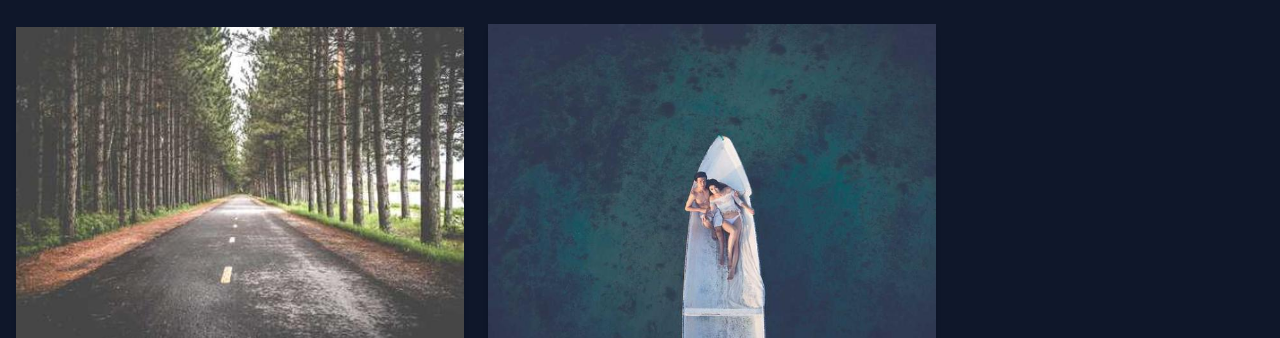
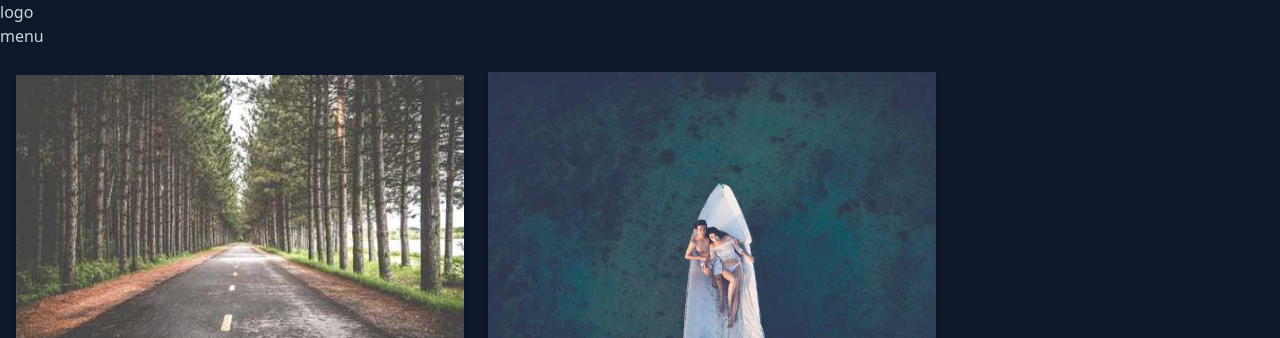
Before and after one commit to rashadulalam/w3git, a website built with Vite: page index.html in a window 1280 px wide. Shown: the top 338 px of the page. Built offline with nearby package versions, Linux system fonts and the light colour scheme.

Commit message:
Header markup added

```diff
--- a/index.html
+++ b/index.html
@@ -10,7 +10,11 @@
 </head>
 <body class="bg-slate-900 text-slate-300">
     <header>
-        <!--     Header goes from here     -->
+        <div>
+            <div>logo</div>
+            <div>menu</div>
+        </div>
+
     </header>
     <main class="container mx-auto px-4 sm:flex sm:items-center sm:space-x-6">
 
```
